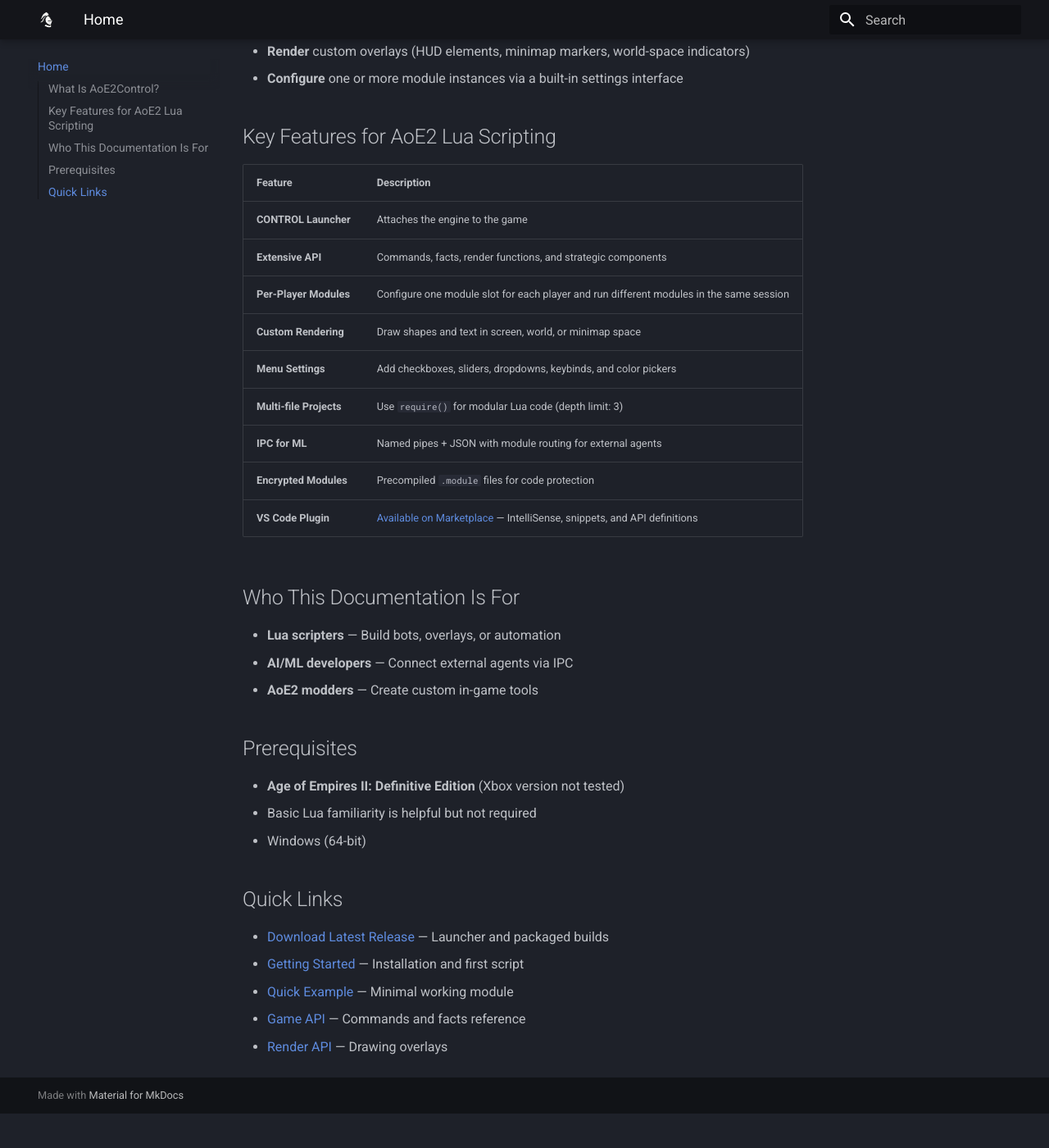
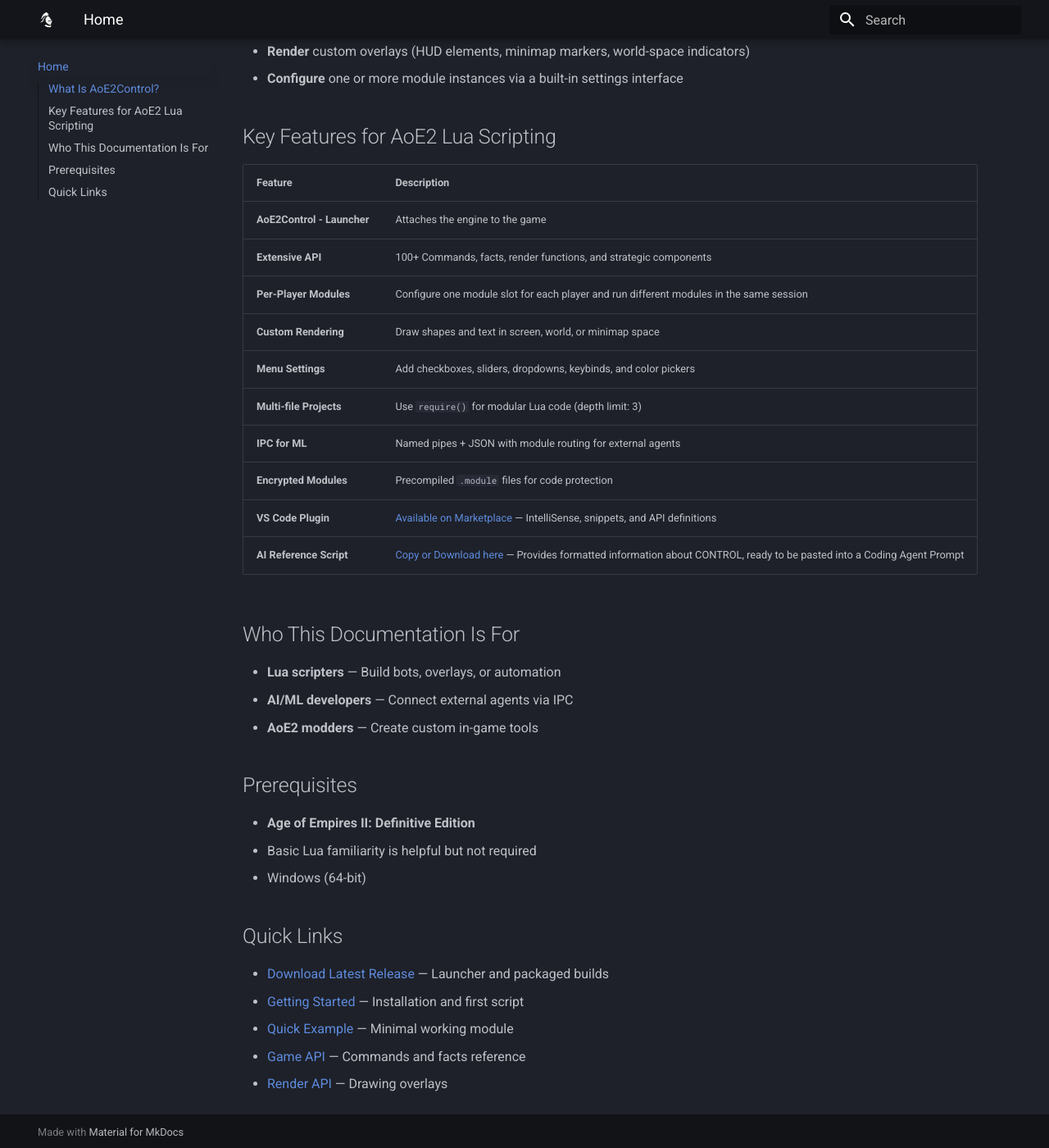
Before and after one commit to aoe2control/aoe2control.github.io, an MkDocs documentation site: the page built from docs/index.md, in a window 1280 px wide and 1400 px high, scrolled down 795 px. Shown: the whole window at 82% size. Built offline with MkDocs 1.6.1 and Material for MkDocs 9.7.7, drawn with Linux system fonts in a browser that asks for light colours; before the commit the page ends 2153 px from its top, so only the background shows below that.

Commit message:
Refine main pages

```diff
--- a/docs/index.md
+++ b/docs/index.md
@@ -25,8 +25,8 @@
 
 | Feature | Description |
 |---------|-------------|
-| **CONTROL Launcher** | Attaches the engine to the game |
-| **Extensive API** | Commands, facts, render functions, and strategic components |
+| **AoE2Control - Launcher** | Attaches the engine to the game |
+| **Extensive API** | 100+ Commands, facts, render functions, and strategic components |
 | **Per-Player Modules** | Configure one module slot for each player and run different modules in the same session |
 | **Custom Rendering** | Draw shapes and text in screen, world, or minimap space |
 | **Menu Settings** | Add checkboxes, sliders, dropdowns, keybinds, and color pickers |
@@ -34,6 +34,7 @@
 | **IPC for ML** | Named pipes + JSON with module routing for external agents |
 | **Encrypted Modules** | Precompiled `.module` files for code protection |
 | **VS Code Plugin** | [Available on Marketplace](https://marketplace.visualstudio.com/items?itemName=BigJohn.aoe2-control-lua) — IntelliSense, snippets, and API definitions |
+| **AI Reference Script** | [Copy or Download here](ai-agent-reference.md) — Provides formatted information about CONTROL, ready to be pasted into a Coding Agent Prompt |
 
 ## Who This Documentation Is For
 
@@ -43,7 +44,7 @@
 
 ## Prerequisites
 
-- **Age of Empires II: Definitive Edition** (Xbox version not tested)
+- **Age of Empires II: Definitive Edition**
 - Basic Lua familiarity is helpful but not required
 - Windows (64-bit)
 
```
Also changed, not shown: docs/getting-started.md (+5 -2 lines), docs/quick-example.md (+2 -3 lines).
